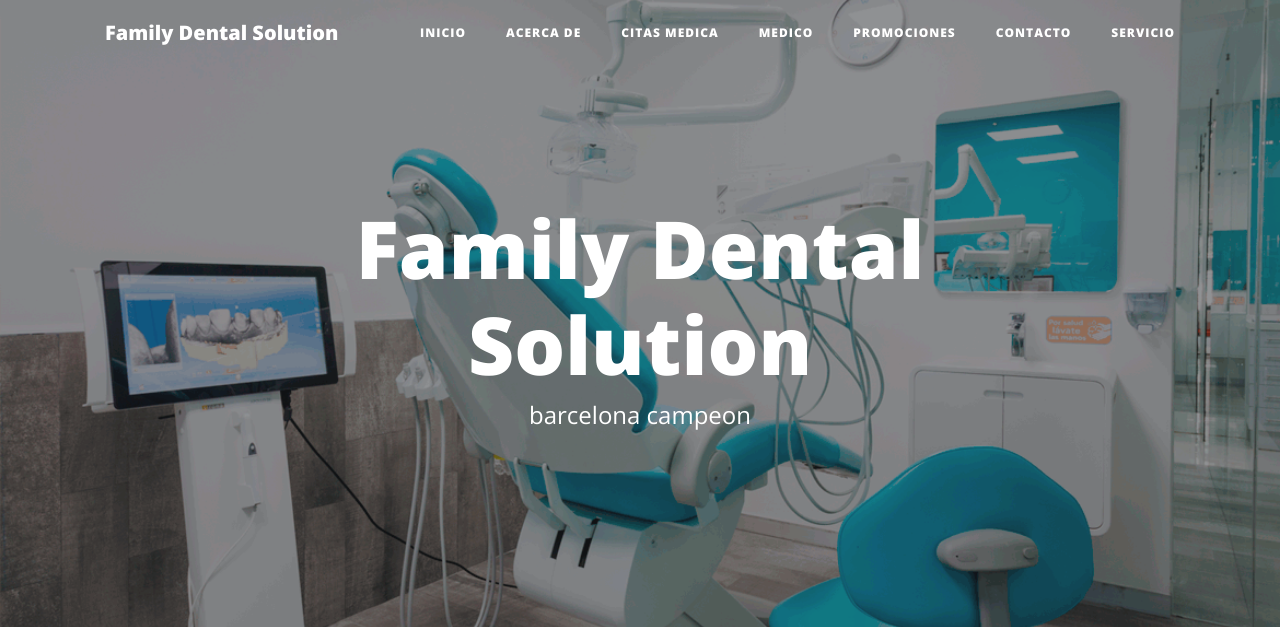
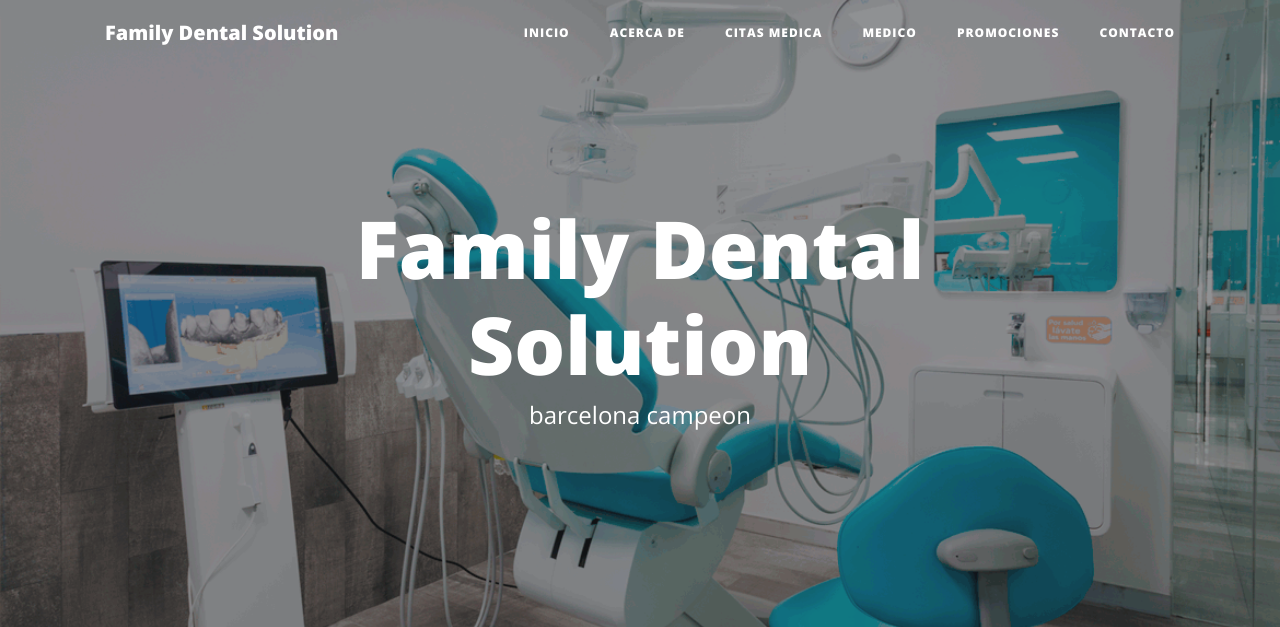
Before and after one commit to petterreyes/proyectoapp, a Django app: template core/templates/home.html in a window 1280 px wide. Shown: the top 627 px of the page. Run offline with Django 3.2, Linux system fonts and the light colour scheme; the template is opened without the code that fills it, so the values that code supplies are empty; some libraries are stand-ins or nearby versions.

Commit message:
para el profe

```diff
--- a/core/templates/base.html
+++ b/core/templates/base.html
@@ -48,9 +48,6 @@
             </li>
             <li class="nav-item">
               <a class="nav-link" href="{% url 'contact' %}">Contacto</a>
-            </li>
-            <li class="nav-item">
-              <a class="nav-link" href="{% url 'servicios' %}">Servicio</a>
             </li>
           </ul>
         </div>
--- a/core/views.py
+++ b/core/views.py
@@ -53,6 +53,7 @@ def citas(request, plantilla="citas.html"):
 
 def medico(request, plantilla="medico.html"):
     return render(request, plantilla)
-
+'''
 def servicios(request, plantilla="servicios.html"):
     return render(request, plantilla)
+'''
--- a/proyectos/urls.py
+++ b/proyectos/urls.py
@@ -24,7 +24,7 @@ urlpatterns = [
     path('admin/', admin.site.urls),
     path('promociones/', views.promociones, name="promociones"),
     path('citas/', views.citas, name="citas"),
-    path('servicios/', views.servicios, name="servicios"),
+   #path('servicios/', views.servicios, name="servicios"),
     path('medico/', views.medico, name="medico"),
 
 ]
```
